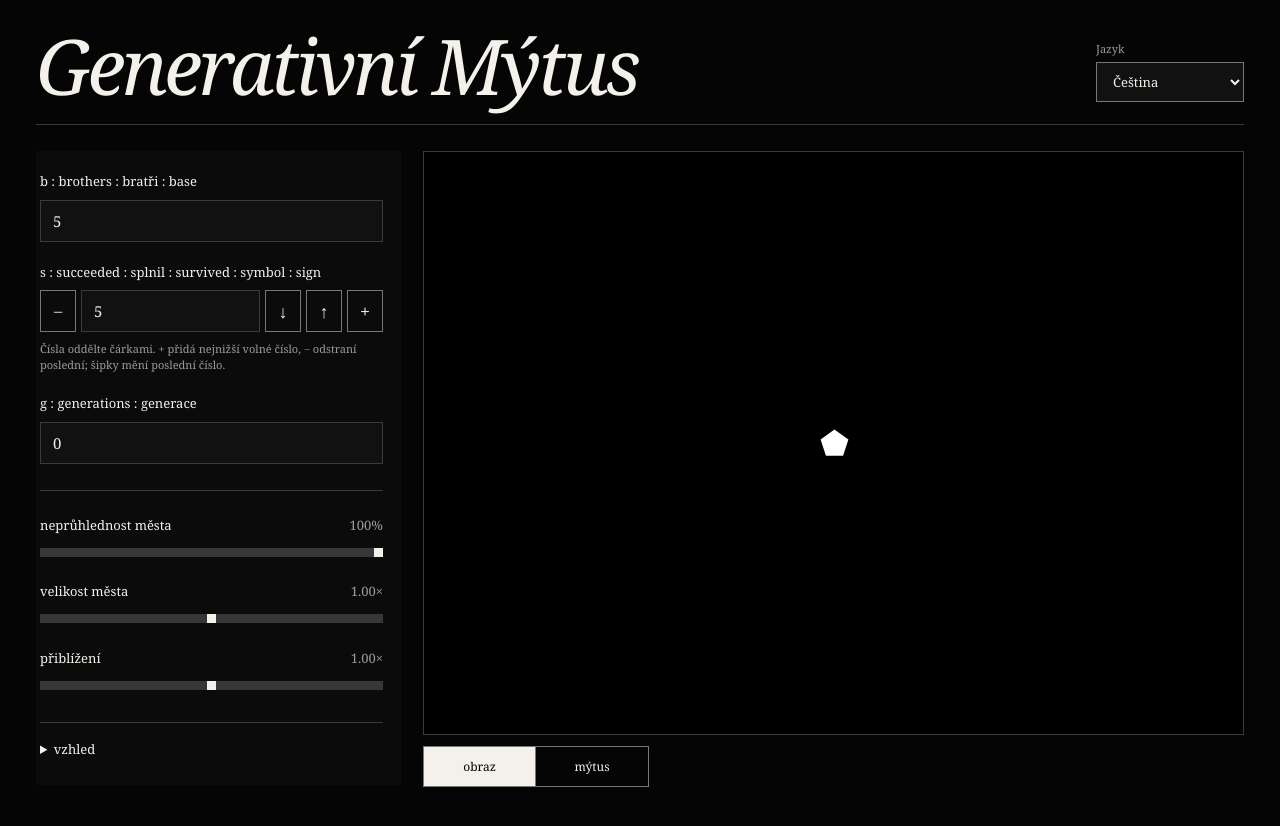
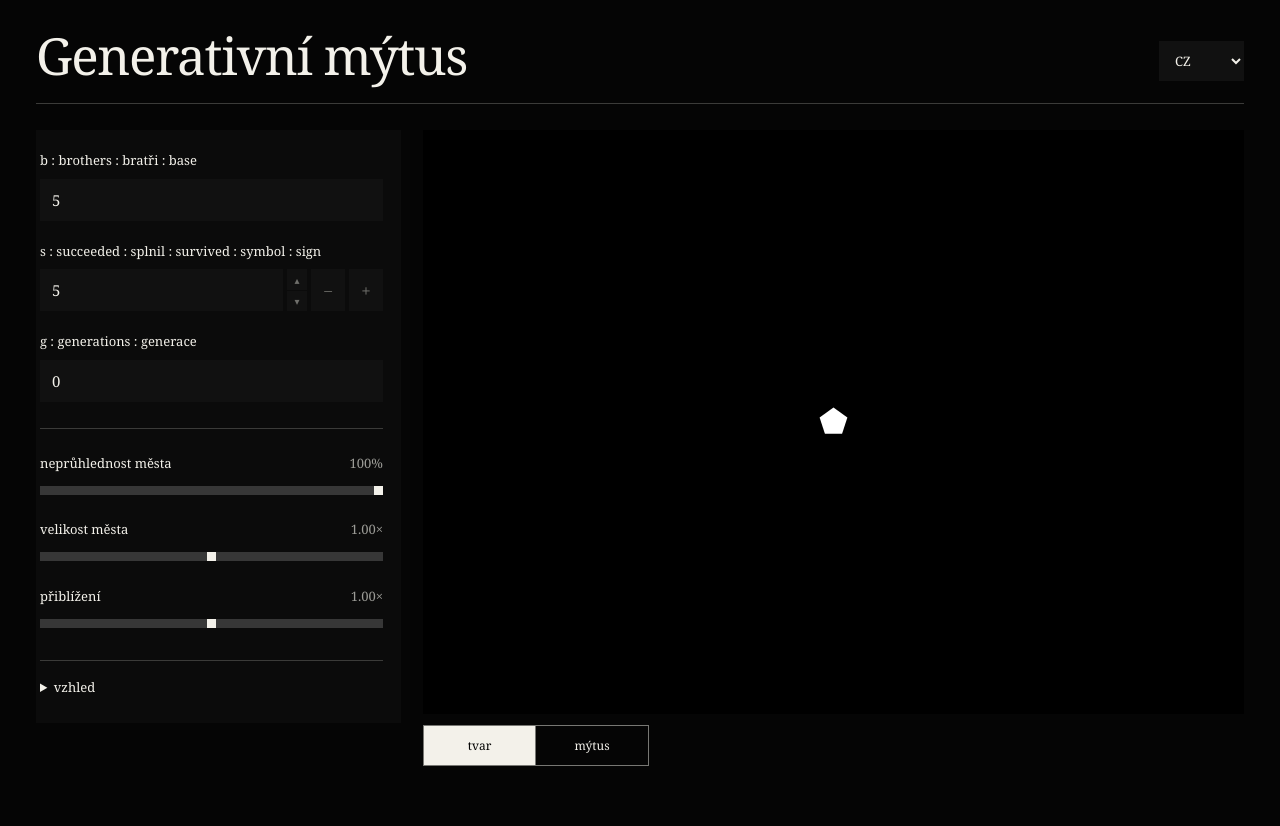
Before and after one commit to costlysignalling/generativemyth, a Next.js app: page / in a window 1280 px wide. Shown: the top 826 px of the page. Built offline with nearby package versions, Linux system fonts and the light colour scheme.

Commit message:
Refine controls and canvas rendering

```diff
--- a/app/GenerativeMyth.tsx
+++ b/app/GenerativeMyth.tsx
@@ -12,11 +12,11 @@ const DISTANCE = 30;
 
 const copy = {
   cz: {
-    title: "Generativní Mýtus",
+    title: "Generativní mýtus",
     brothers: "b : brothers : bratři : base",
     success: "s : succeeded : splnil : survived : symbol : sign",
     generations: "g : generations : generace",
-    visual: "obraz",
+    visual: "tvar",
     myth: "mýtus",
     citySize: "velikost města",
     zoom: "přiblížení",
@@ -29,19 +29,16 @@ const copy = {
     downloadPng: "stáhnout PNG",
     copy: "kopírovat",
     copied: "Zkopírováno",
-    successHint:
-      "Čísla oddělte čárkami. + přidá nejnižší volné číslo, − odstraní poslední; šipky mění poslední číslo.",
     truncated:
       "… obraz přesahuje bezpečný limit 30 000 měst",
     canvasLabel: "Rekurzivní geometrický obraz generativního mýtu",
-    language: "Jazyk",
   },
   en: {
     title: "Generative Myth",
-    brothers: "b : brothers : bratři : base",
-    success: "s : succeeded : splnil : survived : symbol : sign",
-    generations: "g : generations : generace",
-    visual: "plot",
+    brothers: "b : brothers : base",
+    success: "s : succeeded : survived : symbol : sign",
+    generations: "g : generations",
+    visual: "shape",
     myth: "myth",
     citySize: "city size",
     zoom: "zoom",
@@ -54,19 +51,16 @@ const copy = {
     downloadPng: "download PNG",
     copy: "copy",
     copied: "Copied",
-    successHint:
-      "Separate numbers with commas. + adds the lowest unused number, − removes the last; arrows change the last number.",
     truncated:
       "… image exceeds the safe limit of 30,000 cities",
     canvasLabel: "Recursive geometric image of the generative myth",
-    language: "Language",
   },
   de: {
     title: "Generativer Mythos",
-    brothers: "b : brothers : bratři : base",
-    success: "s : succeeded : splnil : survived : symbol : sign",
-    generations: "g : generations : generace",
-    visual: "Bild",
+    brothers: "b : brothers : Brüder : base",
+    success: "s : succeeded : siegreich : survived : symbol : sign",
+    generations: "g : generations : Generationen",
+    visual: "Form",
     myth: "Mythos",
     citySize: "Stadtgröße",
     zoom: "Vergrößerung",
@@ -79,18 +73,15 @@ const copy = {
     downloadPng: "PNG herunterladen",
     copy: "kopieren",
     copied: "Kopiert",
-    successHint:
-      "Zahlen durch Kommas trennen. + ergänzt die kleinste freie Zahl, − entfernt die letzte; die Pfeile ändern die letzte Zahl.",
     truncated: "… das Bild überschreitet die sichere Grenze von 30.000 Städten",
     canvasLabel: "Rekursives geometrisches Bild des generativen Mythos",
-    language: "Sprache",
   },
   fr: {
     title: "Mythe génératif",
-    brothers: "b : brothers : bratři : base",
-    success: "s : succeeded : splnil : survived : symbol : sign",
-    generations: "g : generations : generace",
-    visual: "image",
+    brothers: "b : brothers : base",
+    success: "s : succès : survécu : symbole : signe",
+    generations: "g : générations",
+    visual: "forme",
     myth: "mythe",
     citySize: "taille de la ville",
     zoom: "zoom",
@@ -103,11 +94,8 @@ const copy = {
     downloadPng: "télécharger le PNG",
     copy: "copier",
     copied: "Copié",
-    successHint:
-      "Séparez les nombres par des virgules. + ajoute le plus petit nombre libre, − retire le dernier ; les flèches modifient le dernier.",
     truncated: "… l’image dépasse la limite sûre de 30 000 villes",
     canvasLabel: "Image géométrique récursive du mythe génératif",
-    language: "Langue",
   },
 } as const;
 
@@ -187,8 +175,10 @@ function download(name: string, blob: Blob) {
 export default function GenerativeMyth() {
   const [language, setLanguage] = useState<Language>("cz");
   const [brothers, setBrothers] = useState(5);
+  const [brothersInput, setBrothersInput] = useState("5");
   const [successfulInput, setSuccessfulInput] = useState("5");
   const [generations, setGenerations] = useState(0);
+  const [generationsInput, setGenerationsInput] = useState("0");
   const [logSize, setLogSize] = useState(0);
   const [logZoom, setLogZoom] = useState(0);
   const [opacity, setOpacity] = useState(1);
@@ -242,8 +232,9 @@ export default function GenerativeMyth() {
     context.fillStyle = landColor;
     context.fillRect(0, 0, width, height);
 
-    const field = 100 / 2 ** logZoom;
-    const scale = Math.min(width, height) / (field * 2);
+    const fieldY = 100 / 2 ** logZoom;
+    const scale = height / (fieldY * 2);
+    const fieldX = width / (scale * 2);
     const radius = 5 * 2 ** logSize;
     const fill = hexToRgba(cityColor, opacity);
 
@@ -255,10 +246,10 @@ export default function GenerativeMyth() {
     const result = walkCities(brothers, survivors, generations, (city) => {
       const margin = radius * 1.5;
       if (
-        city.x + margin < -field ||
-        city.x - margin > field ||
-        city.y + margin < -field ||
-        city.y - margin > field
+        city.x + margin < -fieldX ||
+        city.x - margin > fieldX ||
+        city.y + margin < -fieldY ||
+        city.y - margin > fieldY
       )
         return;
       const points = polygonPoints(city, brothers, radius);
@@ -282,11 +273,15 @@ export default function GenerativeMyth() {
   ]);
 
   useEffect(() => {
-    drawCanvas();
+    if (tab !== "visual") return;
+    const frame = window.requestAnimationFrame(drawCanvas);
     const observer = new ResizeObserver(drawCanvas);
     if (stageRef.current) observer.observe(stageRef.current);
-    return () => observer.disconnect();
-  }, [drawCanvas]);
+    return () => {
+      window.cancelAnimationFrame(frame);
+      observer.disconnect();
+    };
+  }, [drawCanvas, tab]);
 
   const exportSvg = () => {
     const size = 1600;
@@ -326,6 +321,33 @@ export default function GenerativeMyth() {
 
   const setSuccessful = (values: number[]) =>
     setSuccessfulInput(values.join(", "));
+
+  const applyBrothers = (value: string) => {
+    if (!/^\d+$/.test(value)) return;
+    const next = Number(value);
+    if (next < 3 || next > 1000) return;
+    setBrothers(next);
+    setSuccessful(parseSurvivors(successfulInput, next));
+  };
+
+  const commitBrothers = () => {
+    const next = clamp(Number(brothersInput), 3, 1000);
+    setBrothers(next);
+    setBrothersInput(String(next));
+    setSuccessful(parseSurvivors(successfulInput, next));
+  };
+
+  const applyGenerations = (value: string) => {
+    if (!/^\d+$/.test(value)) return;
+    const next = Number(value);
+    if (next >= 0 && next <= 10000) setGenerations(next);
+  };
+
+  const commitGenerations = () => {
+    const next = clamp(Number(generationsInput), 0, 10000);
+    setGenerations(next);
+    setGenerationsInput(String(next));
+  };
 
   const addSuccessful = () => {
     const used = new Set(survivors);
@@ -369,19 +391,18 @@ export default function GenerativeMyth() {
     <main className="app-shell">
       <header className="masthead">
         <h1>{t.title}</h1>
-        <label className="language-select">
-          <span>{t.language}</span>
+        <div className="language-select">
           <select
-            aria-label={t.language}
+            aria-label="Language"
             value={language}
             onChange={(event) => setLanguage(event.target.value as Language)}
           >
-            <option value="cz">Čeština</option>
-            <option value="en">English</option>
-            <option value="de">Deutsch</option>
-            <option value="fr">Français</option>
+            <option value="cz">CZ</option>
+            <option value="en">EN</option>
+            <option value="de">GE</option>
+            <option value="fr">FR</option>
           </select>
-        </label>
+        </div>
       </header>
 
       <div className="workspace">
@@ -392,13 +413,15 @@ export default function GenerativeMyth() {
               type="number"
               min="3"
               max="1000"
-              value={brothers}
+              value={brothersInput}
               onChange={(event) => {
-                const next = clamp(Number(event.target.value), 3, 1000);
-                setBrothers(next);
-                setSuccessful(
-                  parseSurvivors(successfulInput, next),
-                );
+                const value = event.target.value;
+                setBrothersInput(value);
+                applyBrothers(value);
+              }}
+              onBlur={commitBrothers}
+              onKeyDown={(event) => {
+                if (event.key === "Enter") event.currentTarget.blur();
               }}
             />
           </label>
@@ -406,6 +429,33 @@ export default function GenerativeMyth() {
           <div className="field success-field">
             <span>{t.success}</span>
             <div className="success-vector">
+              <input
+                aria-label={t.success}
+                inputMode="numeric"
+                type="text"
+                value={successfulInput}
+                onChange={(event) => setSuccessfulInput(event.target.value)}
+                onBlur={() => setSuccessful(survivors)}
+              />
+              <div className="success-stepper">
+                <button
+                  aria-label="Increase last successful brother"
+                  onClick={() => stepLastSuccessful(1)}
+                  title="Increase last"
+                  type="button"
+                >
+                  ▴
+                </button>
+                <button
+                  aria-label="Decrease last successful brother"
+                  disabled={survivors.length === 0}
+                  onClick={() => stepLastSuccessful(-1)}
+                  title="Decrease last"
+                  type="button"
+                >
+                  ▾
+                </button>
+              </div>
               <button
                 aria-label="Remove last successful brother"
                 disabled={survivors.length === 0}
@@ -414,32 +464,6 @@ export default function GenerativeMyth() {
                 type="button"
               >
                 −
-              </button>
-              <input
-                aria-describedby="success-hint"
-                aria-label={t.success}
-                inputMode="numeric"
-                type="text"
-                value={successfulInput}
-                onChange={(event) => setSuccessfulInput(event.target.value)}
-                onBlur={() => setSuccessful(survivors)}
-              />
-              <button
-                aria-label="Decrease last successful brother"
-                disabled={survivors.length === 0}
-                onClick={() => stepLastSuccessful(-1)}
-                title="Decrease last"
-                type="button"
-              >
-                ↓
-              </button>
-              <button
-                aria-label="Increase last successful brother"
-                onClick={() => stepLastSuccessful(1)}
-                title="Increase last"
-                type="button"
-              >
-                ↑
               </button>
               <button
                 aria-label="Add lowest unused successful brother"
@@ -451,7 +475,6 @@ export default function GenerativeMyth() {
                 +
               </button>
             </div>
-            <small id="success-hint">{t.successHint}</small>
           </div>
 
           <label className="field">
@@ -460,10 +483,16 @@ export default function GenerativeMyth() {
               type="number"
               min="0"
               max="10000"
-              value={generations}
-              onChange={(event) =>
-                setGenerations(clamp(Number(event.target.value), 0, 10000))
-              }
+              value={generationsInput}
+              onChange={(event) => {
+                const value = event.target.value;
+                setGenerationsInput(value);
+                applyGenerations(value);
+              }}
+              onBlur={commitGenerations}
+              onKeyDown={(event) => {
+                if (event.key === "Enter") event.currentTarget.blur();
+              }}
             />
           </label>
 
--- a/app/globals.css
+++ b/app/globals.css
@@ -53,11 +53,11 @@ button {
 
 h1 {
   margin: 0;
-  font-size: clamp(42px, 6vw, 78px);
-  font-style: italic;
+  font-size: clamp(32px, 4vw, 56px);
+  font-style: normal;
   font-weight: 400;
-  line-height: 0.94;
-  letter-spacing: -0.045em;
+  line-height: 1;
+  letter-spacing: -0.025em;
 }
 
 .tabs {
@@ -89,20 +89,13 @@ h1 {
 }
 
 .language-select {
-  display: grid;
-  gap: 6px;
-  min-width: 148px;
-}
-
-.language-select span {
-  color: var(--muted);
-  font-size: 11px;
+  min-width: 82px;
 }
 
 .language-select select {
   height: 40px;
   padding: 0 34px 0 12px;
-  border: 1px solid var(--line-bright);
+  border: 0;
   border-radius: 0;
   color: var(--white);
   background: var(--field);
@@ -171,7 +164,7 @@ fieldset.field {
   width: 100%;
   height: 42px;
   padding: 0 12px;
-  border: 1px solid var(--line);
+  border: 0;
   border-radius: 0;
   outline: 0;
   color: var(--white);
@@ -180,32 +173,32 @@ fieldset.field {
 }
 
 .field input:focus {
-  border-color: var(--white);
+  box-shadow: inset 0 -1px var(--line-bright);
 }
 
 
 .success-vector {
   display: grid;
-  grid-template-columns: 36px minmax(0, 1fr) 36px 36px 36px;
-  gap: 5px;
+  grid-template-columns: minmax(0, 1fr) 20px 34px 34px;
+  gap: 4px;
 }
 
 .success-vector button {
   min-width: 0;
   height: 42px;
   padding: 0;
-  border: 1px solid var(--line-bright);
+  border: 0;
   border-radius: 0;
-  color: var(--white);
-  background: transparent;
+  color: #6f6f6b;
+  background: var(--field);
   cursor: pointer;
-  font-size: 18px;
+  font-size: 17px;
   line-height: 1;
 }
 
 .success-vector button:hover:not(:disabled) {
-  color: var(--black);
-  background: var(--white);
+  color: #a3a39e;
+  background: #181818;
 }
 
 .success-vector button:disabled {
@@ -213,10 +206,16 @@ fieldset.field {
   opacity: 0.25;
 }
 
-.success-field small {
-  color: var(--muted);
-  font-size: 11px;
-  line-height: 1.45;
+.success-stepper {
+  display: grid;
+  grid-template-rows: 1fr 1fr;
+  gap: 1px;
+}
+
+.success-stepper button {
+  height: auto;
+  min-height: 0;
+  font-size: 10px;
 }
 
 .rule {
@@ -387,7 +386,7 @@ input[type="range"]::-moz-range-thumb {
   position: relative;
   height: clamp(520px, 73vh, 850px);
   overflow: hidden;
-  border: 1px solid var(--line);
+  border: 0;
   background: #000000;
 }
 
@@ -465,12 +464,12 @@ input[type="range"]::-moz-range-thumb {
     position: absolute;
     top: 16px;
     right: 12px;
-    min-width: 124px;
+    min-width: 76px;
   }
 
   h1 {
     max-width: 290px;
-    font-size: 47px;
+    font-size: 38px;
   }
 
   .control-panel {
```
Also changed, not shown: archive/GenerativeMyth.html (+7 -7 lines), archive/SHA256SUMS.txt, 1 other file (tests, documents, lock files or other folders).
